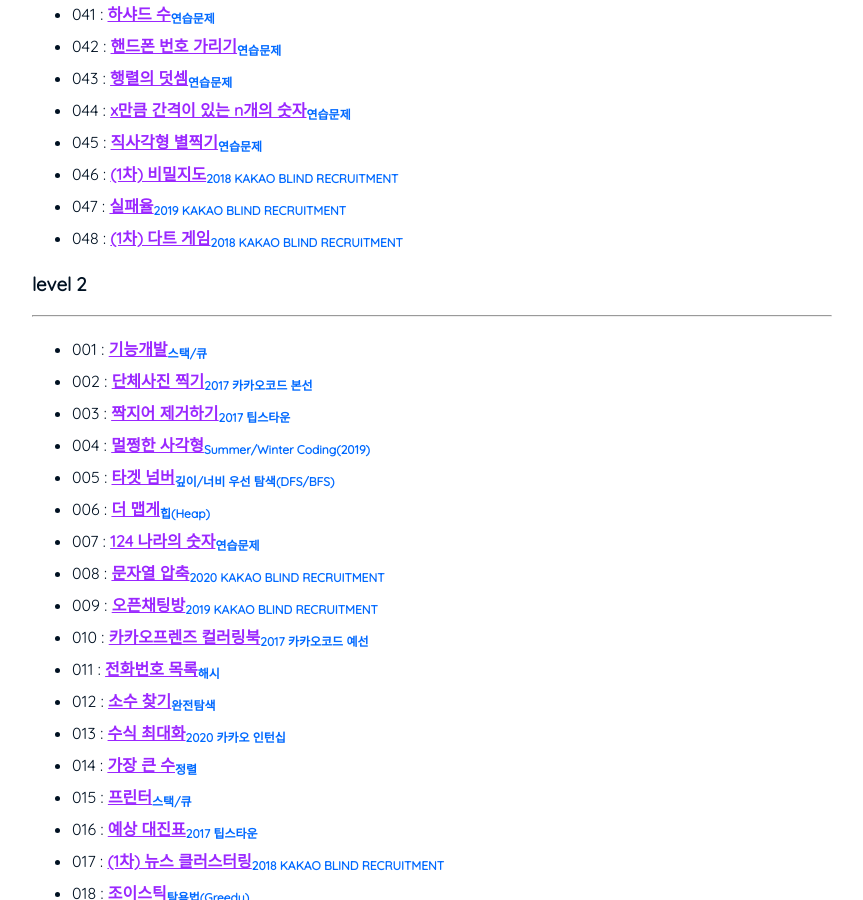
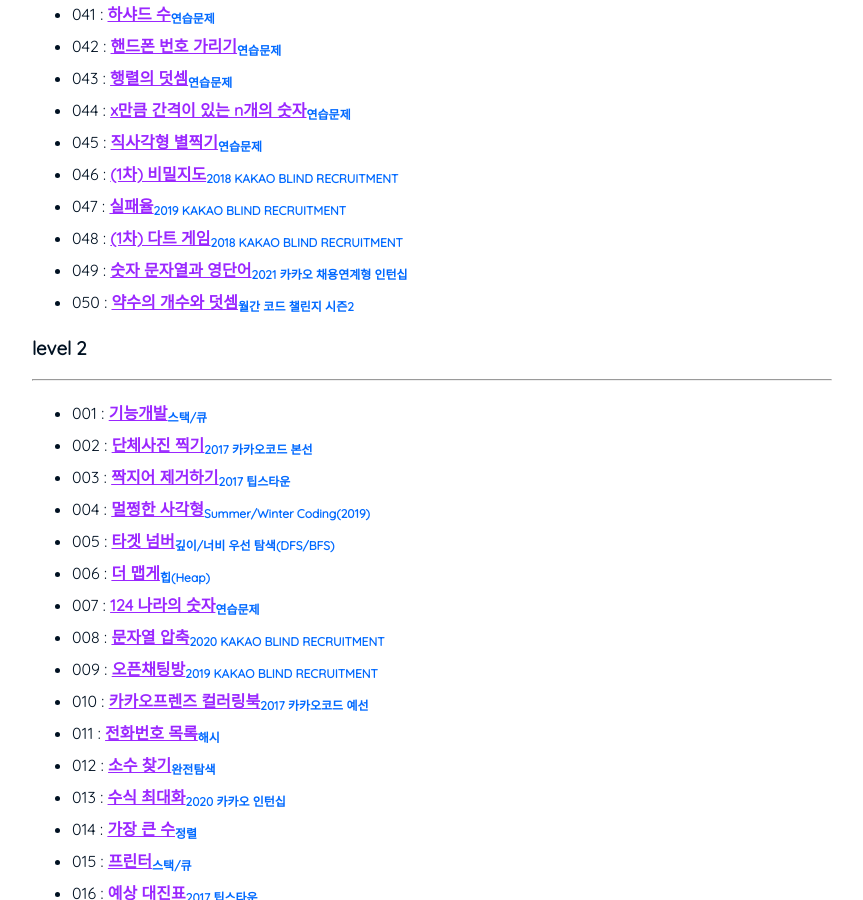
Before and after one commit to nimkoes/portfolio, a Jekyll site: the page built from _posts/2021-04-30-Programmers-Algorithm-Problem.md, in a window 1280 px wide and 900 px high, scrolled down 4976 px. Shown: the whole window, without its empty margins (208-1071 px from the left). Built offline with Jekyll 4.4.1, drawn with Linux system fonts in a browser that asks for light colours; some of the changed text lies outside the part shown.

Commit message:
mod post, add new algorithm problem

```diff
--- a/_posts/2021-04-30-Programmers-Algorithm-Problem.md
+++ b/_posts/2021-04-30-Programmers-Algorithm-Problem.md
@@ -109,6 +109,8 @@ author: "nimkoes"
 - 046 : [**<u>(1차) 비밀지도</u>**<sub>2018 KAKAO BLIND RECRUITMENT</sub>][link_level_1_046]
 - 047 : [**<u>실패율</u>**<sub>2019 KAKAO BLIND RECRUITMENT</sub>][link_level_1_047]
 - 048 : [**<u>(1차) 다트 게임</u>**<sub>2018 KAKAO BLIND RECRUITMENT</sub>][link_level_1_048]
+- 049 : [**<u>숫자 문자열과 영단어</u>**<sub>2021 카카오 채용연계형 인턴십</sub>][link_level_1_049]
+- 050 : [**<u>약수의 개수와 덧셈</u>**<sub>월간 코드 챌린지 시즌2</sub>][link_level_1_050]
 
 
 ### level 2
@@ -165,6 +167,7 @@ author: "nimkoes"
 - 049 : [**<u>행렬의 곱셈</u>**<sub>연습문제</sub>][link_level_2_049]
 - 050 : [**<u>JadenCase 문자열 만들기</u>**<sub>연습문제</sub>][link_level_2_050]
 - 051 : [**<u>N개의 최소공배수</u>**<sub>연습문제</sub>][link_level_2_051]
+- 052 : [**<u>괄호 회전하기</u>**<sub>월간 코드 챌린지 시즌2</sub>][link_level_2_052]
 
 
 ### level 3
@@ -175,6 +178,12 @@ author: "nimkoes"
 - 003 : [**<u>2 x n 타일링</u>**<sub>연습문제</sub>][link_level_3_003]
 - 004 : [**<u>여행경로</u>**<sub>깊이/너비 우선 탐색(DFS/BFS)</sub>][link_level_3_004]
 - 005 : [**<u>베스트앨범</u>**<sub>해시</sub>][link_level_3_005]
+
+
+### weekly challenge
+---
+
+- WEEK 001 : [**<u>부족한 금액 계산하기</u>**][link_wc_001]
 
 
 
@@ -230,6 +239,8 @@ author: "nimkoes"
 [link_level_1_046]:https://xxxelppa.tistory.com/182
 [link_level_1_047]:https://xxxelppa.tistory.com/183
 [link_level_1_048]:https://xxxelppa.tistory.com/184
+[link_level_1_049]:https://xxxelppa.tistory.com/337
+[link_level_1_050]:https://xxxelppa.tistory.com/338
 
 [link_level_2_001]:https://xxxelppa.tistory.com/208
 [link_level_2_002]:https://xxxelppa.tistory.com/209
@@ -282,9 +293,12 @@ author: "nimkoes"
 [link_level_2_049]:https://xxxelppa.tistory.com/257
 [link_level_2_050]:https://xxxelppa.tistory.com/258
 [link_level_2_051]:https://xxxelppa.tistory.com/259
+[link_level_2_052]:https://xxxelppa.tistory.com/339
 
 [link_level_3_001]:https://xxxelppa.tistory.com/262
 [link_level_3_002]:https://xxxelppa.tistory.com/266
 [link_level_3_003]:https://xxxelppa.tistory.com/268
 [link_level_3_004]:https://xxxelppa.tistory.com/298
 [link_level_3_005]:https://xxxelppa.tistory.com/335
+
+[link_wc_001]:https://xxxelppa.tistory.com/336
```
